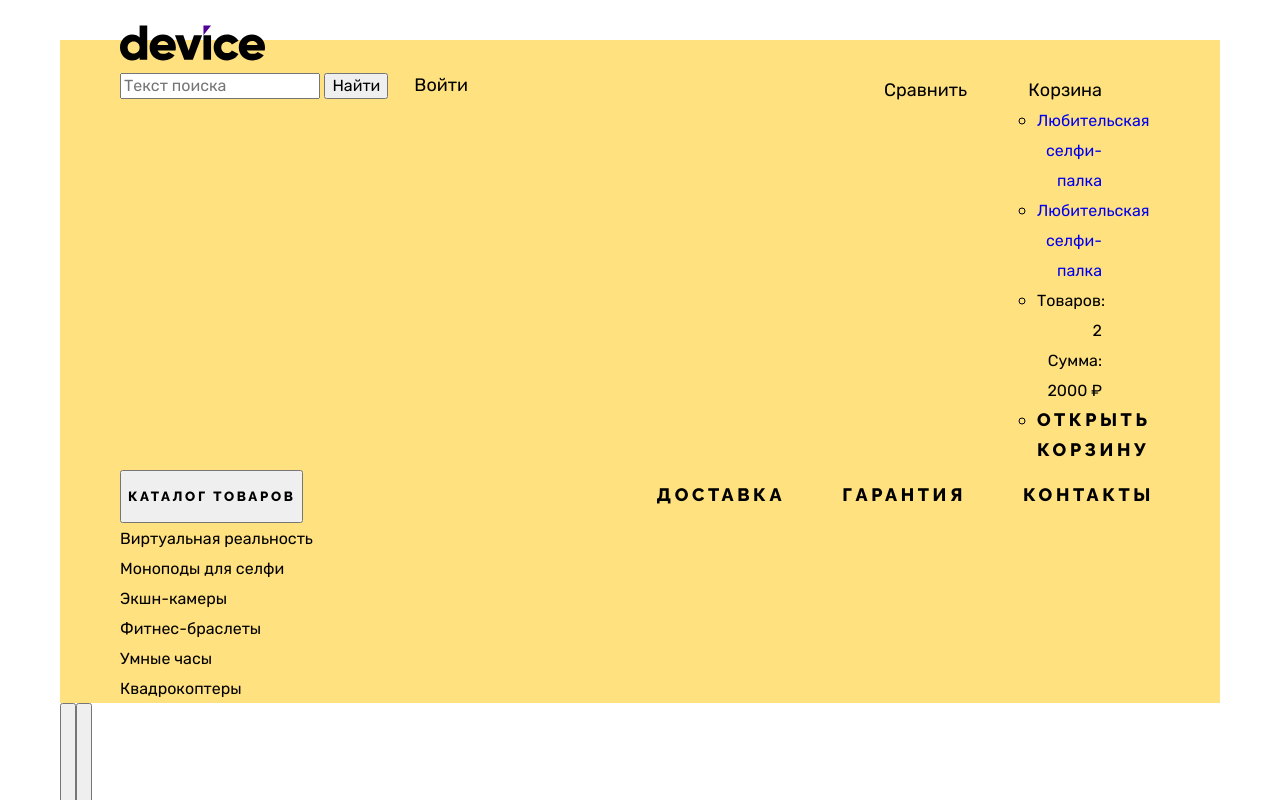
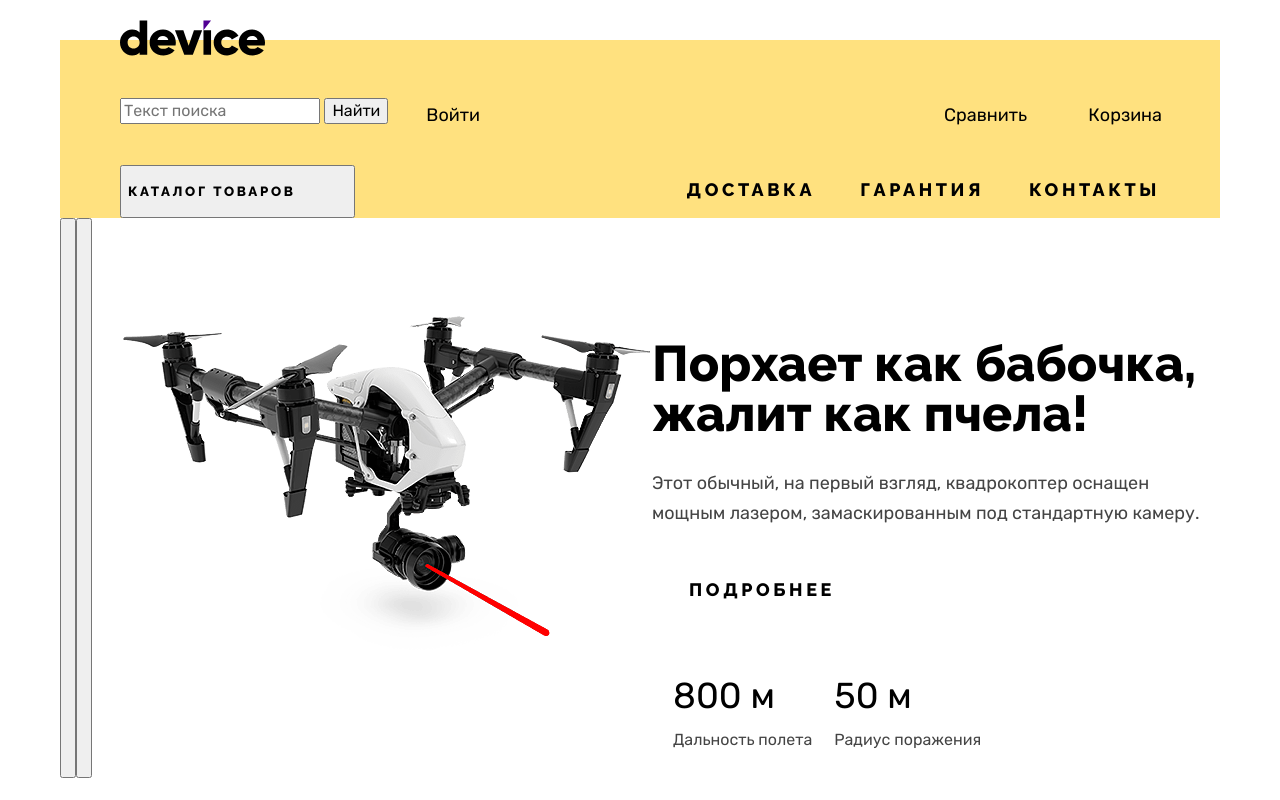
Before and after one commit to vetarara/2057771-device-34, a plain HTML site: page index.html in a window 1280 px wide. Shown: the top 800 px of the page. Drawn offline with Linux system fonts and the light colour scheme.

Commit message:
внесены правки в мелкие сетки на главной

```diff
--- a/index.html
+++ b/index.html
@@ -42,7 +42,7 @@
             <li class="navigation-user-item">
               <a class="navigation-user-link" href="#">Корзина</a><!-- предпочтительнее, чтобы это была кнопка, на которую ты нажимаешь, и открывается выпадающее меню;
               если это ссылка, то при наведении на неё открывается выпадающее меню -->
-              <ul class="cart-list">
+              <!-- <ul class="cart-list">
                 <li class="cart-item">
                   <a class="cart-item-link" href="#">Любительская<br>селфи-палка</a>
                 </li>
@@ -56,7 +56,7 @@
                 <li class="cart-item">
                   <a class="cart-link" href="#">Открыть корзину</a>
                 </li>
-              </ul>
+              </ul> -->
             </li>
           </ul>
         </div>
@@ -66,7 +66,7 @@
             <li>
               <button class="navigation-catalog-open" type="button">Каталог товаров</button>
               <!-- Это кнопка, а не ссылка! теперь её надо будет перестилизовать -->
-              <ul class="navigation-catalog-list">
+              <!-- <ul class="navigation-catalog-list">
                 <li class="navigation-catalog-item">
                   <a class="navigation-catalog-link" href="#">Виртуальная реальность</a>
                 </li>
@@ -85,20 +85,14 @@
                 <li class="navigation-catalog-item">
                   <a class="navigation-catalog-link" href="#">Квадрокоптеры</a>
                 </li>
-              </ul>
+              </ul> -->
             </li>
           </ul>
 
           <ul class="navigation-info-list">
-            <li class="navigation-info-item">
-              <a class="navigation-info-link" href="#">Доставка</a>
-            </li>
-            <li class="navigation-info-item">
-              <a class="navigation-info-link" href="#">Гарантия</a>
-            </li>
-            <li class="navigation-info-item">
-              <a class="navigation-info-link" href="#">Контакты</a>
-            </li>
+            <li class="navigation-info-item"><a class="navigation-info-link" href="#">Доставка</a></li>
+            <li class="navigation-info-item"><a class="navigation-info-link" href="#">Гарантия</a></li>
+            <li class="navigation-info-item"><a class="navigation-info-link" href="#">Контакты</a></li>
           </ul>
         </div>
       </nav>
--- a/styles/styles.css
+++ b/styles/styles.css
@@ -99,8 +99,9 @@ body {
 }
 
 .logo-header {
-  margin-top: -36px; /*не поднимается выше -20px походу, почему??? должно быть -36 по идее*/
+  margin-top: -20px;
   margin-left: 60px; /*margin-left по идее не задаётся, лишь за редким исключением. есть ощущение, что лого нужно вынести из хэдера в body...*/
+  margin-bottom: 30px;
 }
 
 .search-user-navigation {
@@ -108,6 +109,7 @@ body {
   width: 1040px;
   margin: 0 auto;
   /* 0 убирает вертикальные отступы, auto выравнивает по центру */
+  margin-bottom: 30px;
 }
 
 .search-input {
@@ -127,36 +129,36 @@ body {
   margin-right: 26px;
 }
 
-.navigation-authorization-list {
-  display: flex;
+.navigation-authorization-list { /*войти, выйти*/
+  list-style-type: none;
   margin: 0;
   padding: 0;
-  width: 240px;
-  /*по факту Коля Путухов и Выйти - 231px. В лайве говорили про "добавить запас", но там всё будто бы впритык, поэтому пока добавила столько.*/
-  list-style-type: none;
+  display: flex;
+  flex-wrap: wrap;
+  padding-right: 150px; /*по макету - 150, мб нужно будет добавить на случай, если имя длиннее будет*/
+}
+
+.navigation-authorization-item {
+  margin-right: 28px; /*это для Коли Петухова*/
 }
 
 .navigation-authorization-link {
-  /*войти, выйти*/
-  flex-wrap: wrap;
   color: inherit;
   text-decoration: none;
   display: block;
   height: 30px;
   min-width: 82px;
-  margin-right: 28px; /*это для Коли Петухова*/
-
+  padding: 5px 12px; /*это конкретно для кнопки "войти", без всяких Коль Петуховых, чётко по макету*/
 }
 
 .navigation-user-list {
+  list-style-type: none;
+  margin: 0;
+  padding: 0;
   display: flex;
   max-width: 250px;
   /*по факту ширина 240px. В лайве говорили про "добавить запас", но там всё будто бы впритык, поэтому пока добавила столько.*/
-  margin: 0;
-  padding: 0;
-  padding-right: 60px;
   margin-left: auto;
-  list-style-type: none;
   text-align: right;
 }
 
@@ -215,8 +217,8 @@ body {
 
 .navigation-catalog-list {
   list-style-type: none;
+  margin: 0;
   padding: 0;
-  margin: 0;
 }
 
 .navigation-catalog-open {
@@ -225,13 +227,13 @@ body {
   color: inherit;
   text-transform: uppercase;
   letter-spacing: 0.2em;
-  padding: 14px 6px;
+  padding: 14px 58px 14px 6px;
 }
 
 .navigation-info-list {
+  list-style-type: none;
   margin: 0;
   padding: 0;
-  list-style-type: none;
   display: flex;
   flex-wrap: wrap;
   min-width: 472px;
@@ -253,7 +255,7 @@ body {
   text-decoration: none;
   letter-spacing: 0.2em;
   display: block;
-  padding: 14px 6px;
+  padding: 14px 0;
   text-align: right;
 }
 
@@ -346,11 +348,11 @@ body {
 }
 
 .categories-list {
+  list-style-type: none;
+  margin: 0;
+  padding: 0;
   display: flex;
   justify-content: space-between;
-  margin: 0;
-  padding: 0;
-  list-style-type: none;
 }
 
 .categories-link {
@@ -478,13 +480,13 @@ body {
 }
 
 .about-delivery-list {
+  list-style-type: none;
   margin: 0;
   padding: 0;
   margin-bottom: 30px;
 }
 
 .about-delivery-item {
-  list-style-type: none;
   margin: 0;
   padding: 0;
   padding-left: 26px;
@@ -669,6 +671,9 @@ body {
 
 .breadcrumbs-list {
   /*это не относится к крупной сетке, пока оставляю так*/
+  list-style-type: none;
+  margin: 0;
+  padding: 0;
   display: flex;
 }
 
```
